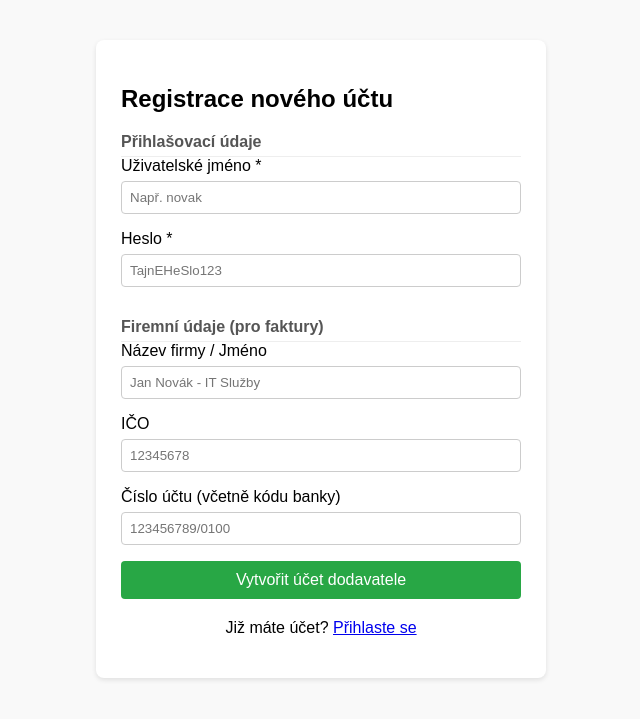
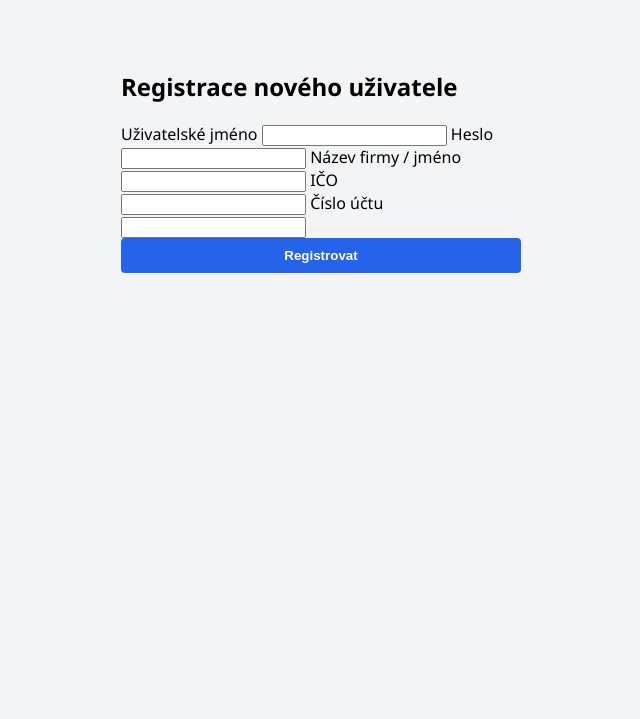
Before and after one commit to MaximoS-py/Faktura, a Flask app: page /register in a window 1280 px wide. Shown: the top 719 px of the page, without its empty margins (319-959 px from the left). Run offline with Flask 3, Linux system fonts and the light colour scheme.

Commit message:
Update register.html

```diff
--- a/templates/register.html
+++ b/templates/register.html
@@ -1,57 +1,29 @@
-<!DOCTYPE html>
-<html lang="cs">
-<head>
-    <meta charset="UTF-8">
-    <title>Registrace dodavatele</title>
-    <style>
-        body { font-family: Arial, sans-serif; margin: 40px; background: #f9f9f9; }
-        .form-box { max-width: 400px; background: white; padding: 25px; border-radius: 8px; box-shadow: 0 2px 5px rgba(0,0,0,0.1); margin: auto; }
-        input { width: 100%; padding: 8px; margin: 6px 0 16px 0; border: 1px solid #ccc; border-radius: 4px; box-sizing: border-box; }
-        button { background: #28a745; color: white; border: none; padding: 10px 15px; border-radius: 4px; cursor: pointer; width: 100%; font-size: 16px; }
-        button:hover { background: #218838; }
-        .error { color: red; margin-bottom: 15px; }
-        .success { color: green; margin-bottom: 15px; }
-        .section-title { font-weight: bold; color: #555; margin-top: 15px; border-bottom: 1px solid #eee; padding-bottom: 5px; }
-    </style>
-</head>
-<body>
+{% extends "base.html" %}
+{% block title %}Registrace{% endblock %}
+{% block content %}
+<div style="max-width: 400px; margin: 50px auto;">
+    <h2>Registrace nového uživatele</h2>
 
-<div class="form-box">
-    <h2>Registrace nového účtu</h2>
+    <form method="POST" action="{{ url_for('register') }}">
+        <label>Uživatelské jméno</label>
+        <input type="text" name="username" required>
 
-    {% with messages = get_flashed_messages(with_categories=true) %}
-      {% if messages %}
-        {% for category, message in messages %}
-          <div class="{% if category == 'error' %}error{% else %}success{% endif %}">{{ message }}</div>
-        {% endfor %}
-      {% endif %}
-    {% endwith %}
+        <label>Heslo</label>
+        <input type="password" name="password" required>
 
-    <form method="POST">
-        <div class="section-title">Přihlašovací údaje</div>
-        <label>Uživatelské jméno *</label>
-        <input type="text" name="username" placeholder="Např. novak" required>
-
-        <label>Heslo *</label>
-        <input type="password" name="password" placeholder="TajnEHeSlo123" required>
-
-        <div class="section-title">Firemní údaje (pro faktury)</div>
-        <label>Název firmy / Jméno</label>
-        <input type="text" name="firma" placeholder="Jan Novák - IT Služby">
+        <label>Název firmy / jméno</label>
+        <input type="text" name="firma" required>
 
         <label>IČO</label>
-        <input type="text" name="ico" placeholder="12345678">
+        <input type="text" name="ico" required>
 
-        <label>Číslo účtu (včetně kódu banky)</label>
-        <input type="text" name="ucet" placeholder="123456789/0100">
+        <label>Číslo účtu</label>
+        <input type="text" name="ucet" required>
 
-        <button type="submit">Vytvořit účet dodavatele</button>
+        <button type="submit"
+                style="width:100%; padding:10px; background:#2563eb; color:white; border:none; border-radius:4px; font-weight:bold;">
+            Registrovat
+        </button>
     </form>
-
-    <p style="text-align: center; margin-top: 20px;">
-        Již máte účet? <a href="{{ url_for('login') }}">Přihlaste se</a>
-    </p>
 </div>
-
-</body>
-</html>
+{% endblock %}
```
